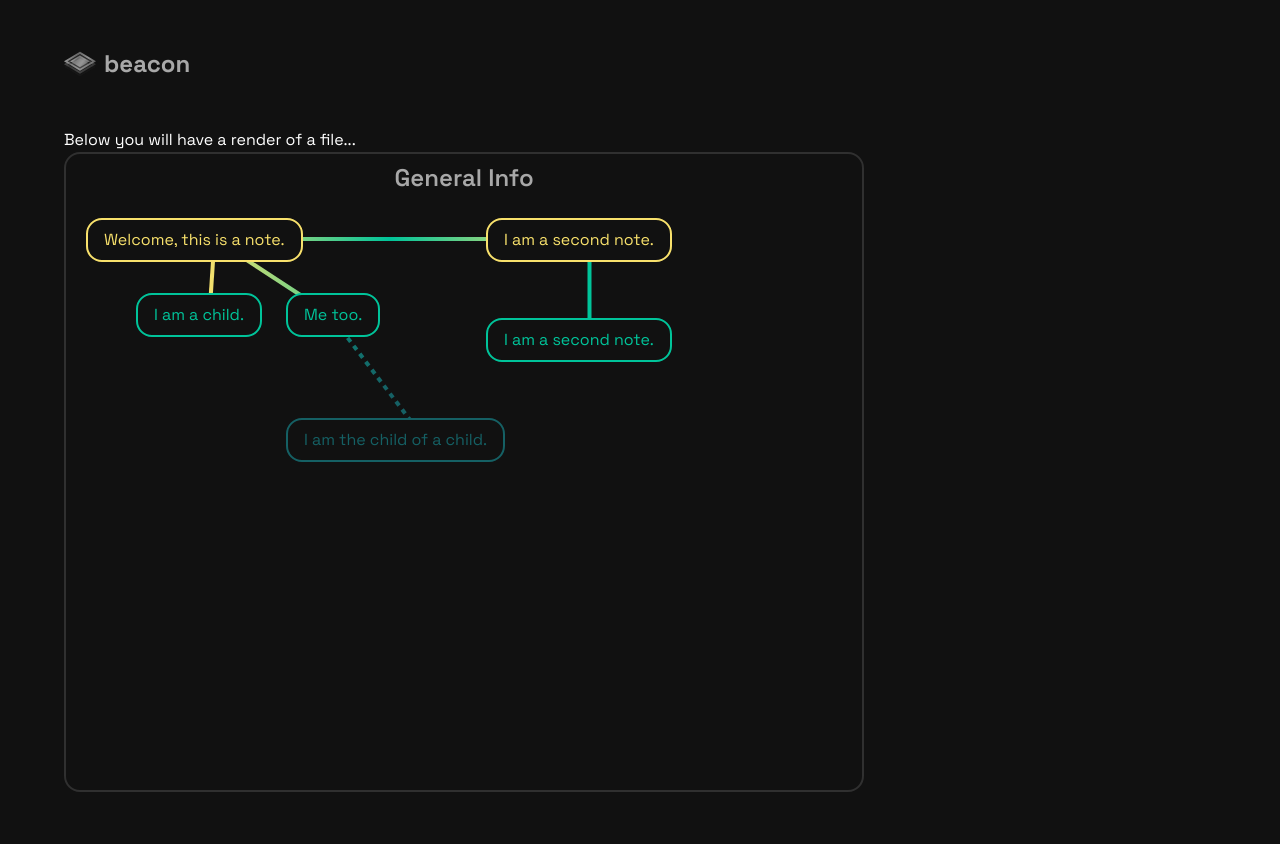
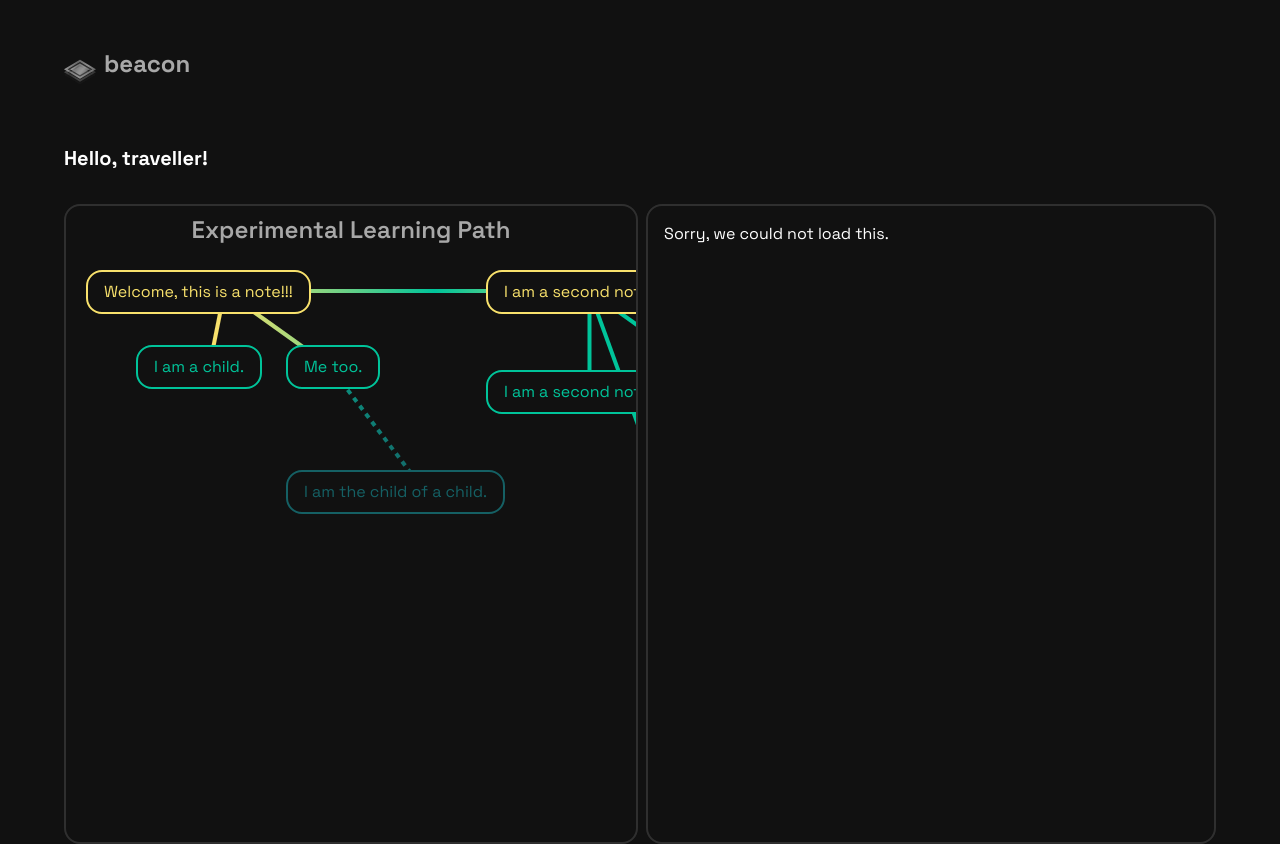
Before and after one commit to kjellherzke/beacon, a React (Vite) app: page / in a window 1280 px wide. Before the commit the page ends 800 px from the top, so only its background shows below. Built offline with nearby package versions, Linux system fonts and the light colour scheme.

Commit message:
syntax highlighting not yet working...

```diff
--- a/package.json
+++ b/package.json
@@ -10,6 +10,7 @@
     "preview": "vite preview"
   },
   "dependencies": {
+    "highlight.js": "^11.9.0",
     "markdown-to-jsx": "^7.4.7",
     "react": "^18.3.1",
     "react-dom": "^18.3.1"
--- a/public/static/learningpath/general.json
+++ b/public/static/learningpath/general.json
@@ -1,10 +1,11 @@
 {
-  "title": "General Info",
+  "title": "Experimental Learning Path",
   "nodes": [
     {
-      "name": "Welcome, this is a note.",
+      "name": "Welcome, this is a note!!!",
       "x": 0,
       "y": 0,
+      "markdownUrl": "/general.md",
       "nodes": [
         {
           "name": "I am a child.",
@@ -34,6 +35,16 @@
           "name": "I am a second note.",
           "x": 400,
           "y": 100
+        },
+        {
+          "name": "OffsetX",
+          "x": 600,
+          "y": 100
+        },
+        {
+          "name": "Offset Y",
+          "x": 600,
+          "y": 400
         }
       ]
     }
--- a/src/App.tsx
+++ b/src/App.tsx
@@ -1,6 +1,10 @@
-import LearnPathRenderer from "./LearnPathRenderer";
+import { useState } from "react";
+import LearnPathMarkdownPreviewer from "./components/learningpath/MarkdownPreviewer";
+import LearnPathVisualRenderer from "./components/learningpath/Visualizer";
 
 function App() {
+  const [markdownUrl, setMarkdownUrl] = useState<string | null>(null);
+
   return (
     <div className="pt-12 px-16">
       <div className="flex items-center justify-between mb-12">
@@ -9,8 +13,11 @@ function App() {
           <h1 className="text-secondary font-bold text-2xl">beacon</h1>
         </div>
       </div>
-      <p>Below you will have a render of a file...</p>
-      <LearnPathRenderer />
+      <p className="text-xl mb-8 font-bold">Hello, traveller!</p>
+      <div className="flex justify-between space-x-2 h-[40rem]">
+        <LearnPathVisualRenderer setMarkdownUrl={setMarkdownUrl} />
+        <LearnPathMarkdownPreviewer markdownUrl={markdownUrl} />
+      </div>
     </div>
   );
 }
--- /dev/null
+++ b/src/components/learningpath/MarkdownPreviewer.tsx
@@ -0,0 +1,67 @@
+import Markdown from "markdown-to-jsx";
+import { useEffect, useRef, useState } from "react";
+
+//
+// NEW COMPONENT
+//
+
+import hljs from "highlight.js";
+// import "highlight.js/styles/atom-one-dark.css";
+
+function SyntaxHighlightedCode({ children, className }) {
+  const ref = useRef(null);
+
+  useEffect(() => {
+    if (ref.current && className?.includes("lang-")) {
+      hljs.highlightElement(ref.current);
+      ref.current.removeAttribute("data-highlighted");
+    }
+  }, [className]);
+
+  return (
+    <code ref={ref} className={className}>
+      {children}
+    </code>
+  );
+}
+
+const errorMessage = "Sorry, we could not load this.";
+
+export default function LearnPathMarkdownPreviewer({
+  markdownUrl,
+}: {
+  markdownUrl: string | null;
+}) {
+  const [markdown, setMarkdown] = useState(errorMessage);
+
+  useEffect(() => {
+    // TODO: This has to be changed later... AND IS NOT OPTIMAL!!!
+    const modules = import.meta.glob("/public/static/learningpath/*.md");
+    /*   for (const path in modules) {
+      console.log(path);
+      modules[path]().then((mod) => setMarkdown(mod.default));
+    } */
+
+    const relativePath = markdownUrl?.startsWith("/")
+      ? markdownUrl.slice(1)
+      : markdownUrl;
+    const absolutePath = "/public/static/learningpath/" + relativePath;
+
+    if (modules[absolutePath])
+      modules[absolutePath]().then((mod) => setMarkdown(mod.default));
+    else setMarkdown(errorMessage);
+  }, [markdownUrl]);
+
+  return (
+    <div className="h-full w-full overflow-scroll border-2 border-secondary border-opacity-20 rounded-2xl p-4">
+      <Markdown
+        options={{
+          overrides: { code: SyntaxHighlightedCode },
+          disableParsingRawHTML: true,
+        }}
+      >
+        {markdown}
+      </Markdown>
+    </div>
+  );
+}
--- a/src/LearnPathRenderer.tsx
+++ b/src/components/learningpath/Visualizer.tsx
@@ -20,15 +20,23 @@ interface PathNode {
   y: number;
   width: number;
   height: number;
+  markdownUrl: string;
   nodes?: PathNode[];
 }
 
 const generationColor = (generation: number) =>
   generation == 0 ? "#F8E16C" : generation == 1 ? "#00C49A" : "#156064";
 
-function SingleNode({ data }: { data: PathNode }) {
+function SingleNode({
+  data,
+  setMarkdownUrl,
+}: {
+  data: PathNode;
+  setMarkdownUrl: (url: string) => void;
+}) {
   return (
     <div
+      onClick={() => setMarkdownUrl(data.markdownUrl)}
       className="py-2 px-4 border-2 rounded-2xl bg-background hover:scale-105 hover:cursor-pointer transition-all whitespace-nowrap"
       style={{
         position: "absolute",
@@ -82,14 +90,27 @@ function NodeLine({ data, from }: { data: PathNode; from: PathNode }) {
   );
 }
 
-function Node({ data, from }: { data: PathNode; from: PathNode | null }) {
+function Node({
+  data,
+  from,
+  setMarkdownUrl,
+}: {
+  data: PathNode;
+  from: PathNode | null;
+  setMarkdownUrl: (url: string) => void;
+}) {
   return (
     <div>
-      <SingleNode data={data} />
+      <SingleNode setMarkdownUrl={setMarkdownUrl} data={data} />
       {useMemo(
         () =>
           data.nodes?.map((node, i) => (
-            <Node key={i} data={node} from={data} />
+            <Node
+              setMarkdownUrl={setMarkdownUrl}
+              key={i}
+              data={node}
+              from={data}
+            />
           )),
         [],
       )}
@@ -100,10 +121,12 @@ function Node({ data, from }: { data: PathNode; from: PathNode | null }) {
 
 function PathRenderer({
   path,
+  setMarkdownUrl,
   width,
   height,
 }: {
   path: Path | null;
+  setMarkdownUrl: (url: string) => void;
   width: number;
   height: number;
 }) {
@@ -112,7 +135,12 @@ function PathRenderer({
       {useMemo(
         () =>
           path?.nodes?.map((node, i, elements) => (
-            <Node key={i} data={node} from={elements[i - 1] || null} />
+            <Node
+              setMarkdownUrl={setMarkdownUrl}
+              key={i}
+              data={node}
+              from={elements[i - 1] || null}
+            />
           )),
         [path],
       )}
@@ -120,7 +148,11 @@ function PathRenderer({
   );
 }
 
-export default function LearnPathRenderer() {
+export default function LearnPathVisualRenderer({
+  setMarkdownUrl,
+}: {
+  setMarkdownUrl: (url: string) => void;
+}) {
   const [path, setPath] = useState<Path | null>(null);
   const [maxDimensions, setMaxDimensions] = useState<{
     maxX: number;
@@ -182,12 +214,13 @@ export default function LearnPathRenderer() {
   }, []);
 
   return (
-    <div className="h-[40rem] w-[50rem] overflow-scroll border-2 border-secondary border-opacity-20 rounded-2xl p-5 pt-16 select-none relative">
+    <div className="h-[100%] w-[100%] overflow-scroll border-2 border-secondary border-opacity-20 rounded-2xl p-5 pt-16 select-none relative">
       <h3 className="text-center text-2xl font-semibold text-secondary absolute left-0 right-0 top-2">
         {path?.title}
       </h3>
       <PathRenderer
         path={path}
+        setMarkdownUrl={setMarkdownUrl}
         width={maxDimensions.maxX}
         height={maxDimensions.maxY}
       />
--- a/src/index.css
+++ b/src/index.css
@@ -9,3 +9,43 @@
 html {
   @apply text-primary bg-background;
 }
+
+h1 {
+  @apply text-2xl font-bold mb-4;
+}
+
+h2 {
+  @apply text-xl font-bold mb-3;
+}
+
+h3 {
+  @apply text-lg font-bold mb-2;
+}
+
+h4 {
+  @apply text-lg font-bold mb-2;
+}
+
+p {
+  @apply mb-1;
+}
+
+ul {
+  @apply list-disc list-inside my-2;
+}
+
+ul li {
+  @apply pl-4;
+}
+
+code {
+  @apply bg-secondary bg-opacity-15 py-0.5 px-2 rounded-xl font-medium;
+}
+
+pre code {
+  @apply bg-transparent p-0 rounded-none;
+}
+
+pre {
+  @apply bg-secondary bg-opacity-15 py-2 px-4 rounded-xl my-3;
+}
```
Also changed, not shown: public/static/learningpath/general.md (added, +30 -0 lines), 1 other file (tests, documents, lock files or other folders).
